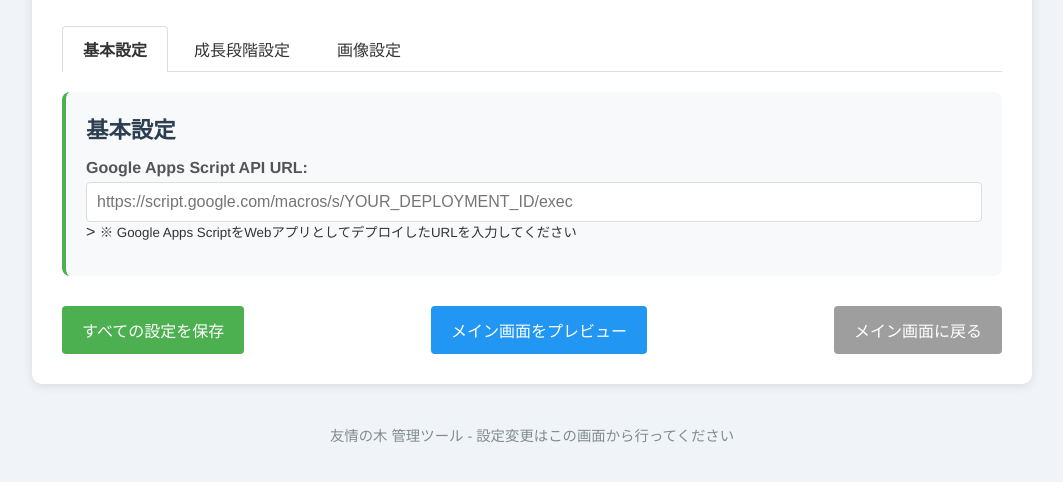
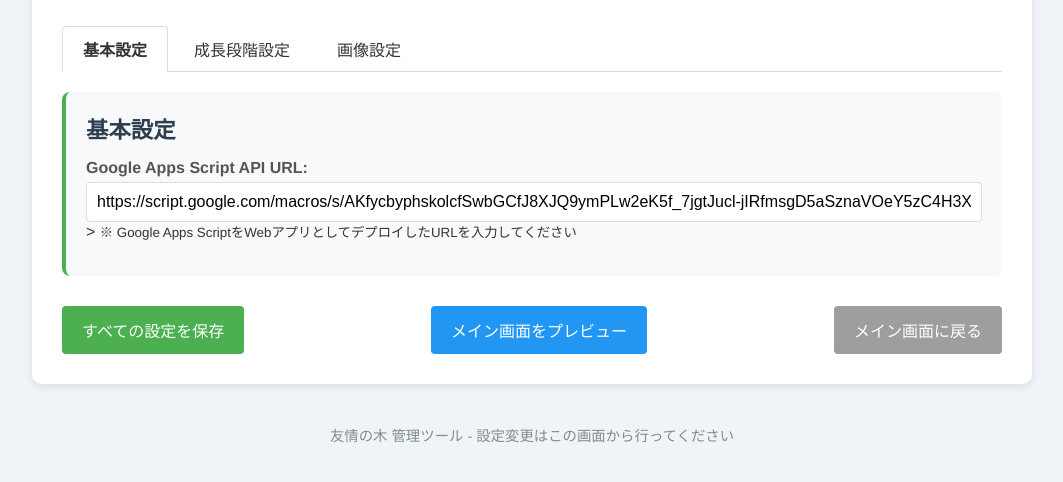
Before and after one commit to KatsushikaStudentDivision/friendship-tree, a plain HTML site: page admin.html in a window 1280 px wide. Shown: the part 116-598 px from the top of the page, without its empty margins (108-1171 px from the left). Drawn offline with Linux system fonts and the light colour scheme.

Commit message:
Update admin.html

```diff
--- a/admin.html
+++ b/admin.html
@@ -377,7 +377,7 @@
     // 管理アプリケーション
     const adminApp = {
       config: {
-        apiUrl: '',
+        apiUrl: 'https://script.google.com/macros/s/AKfycbyphskolcfSwbGCfJ8XJQ9ymPLw2eK5f_7jgtJucl-jIRfmsgD5aSznaVOeY5zC4H3XHw/exec',
         stages: [],
         images: []
       },
```
